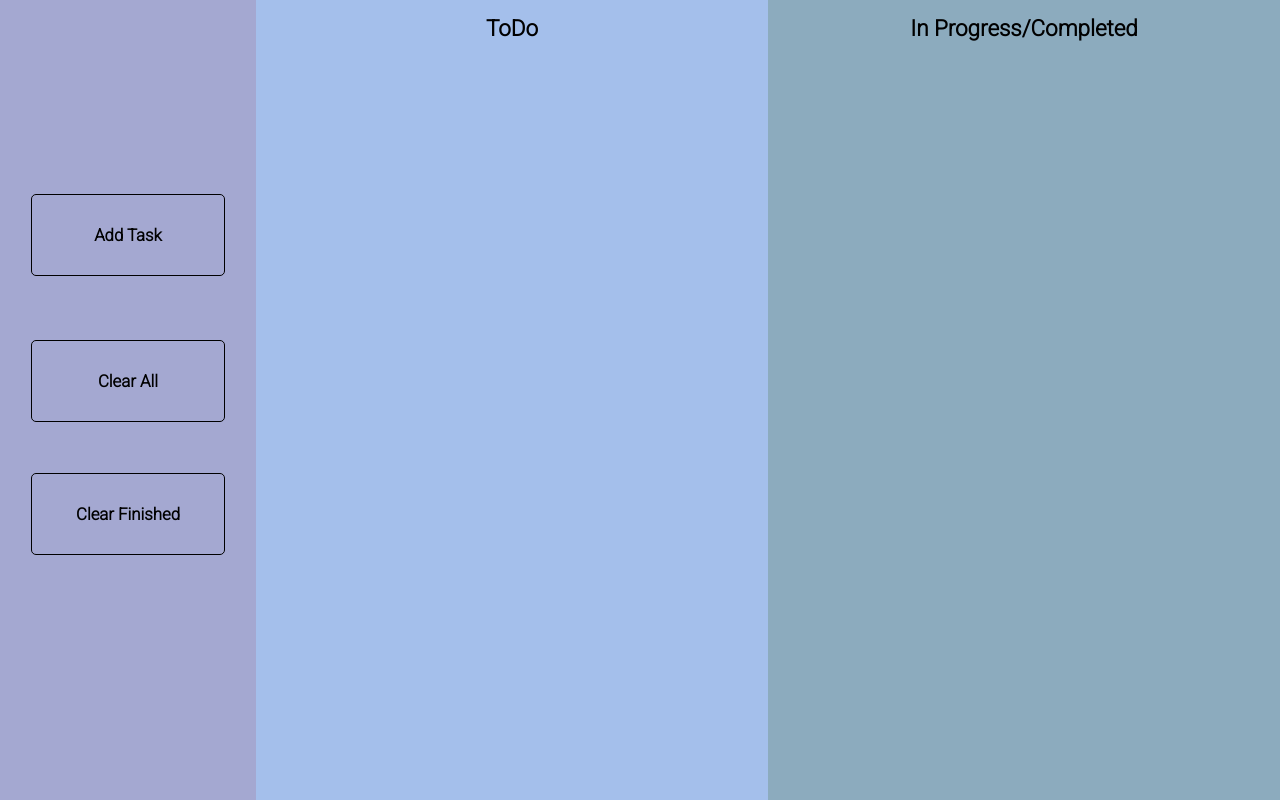
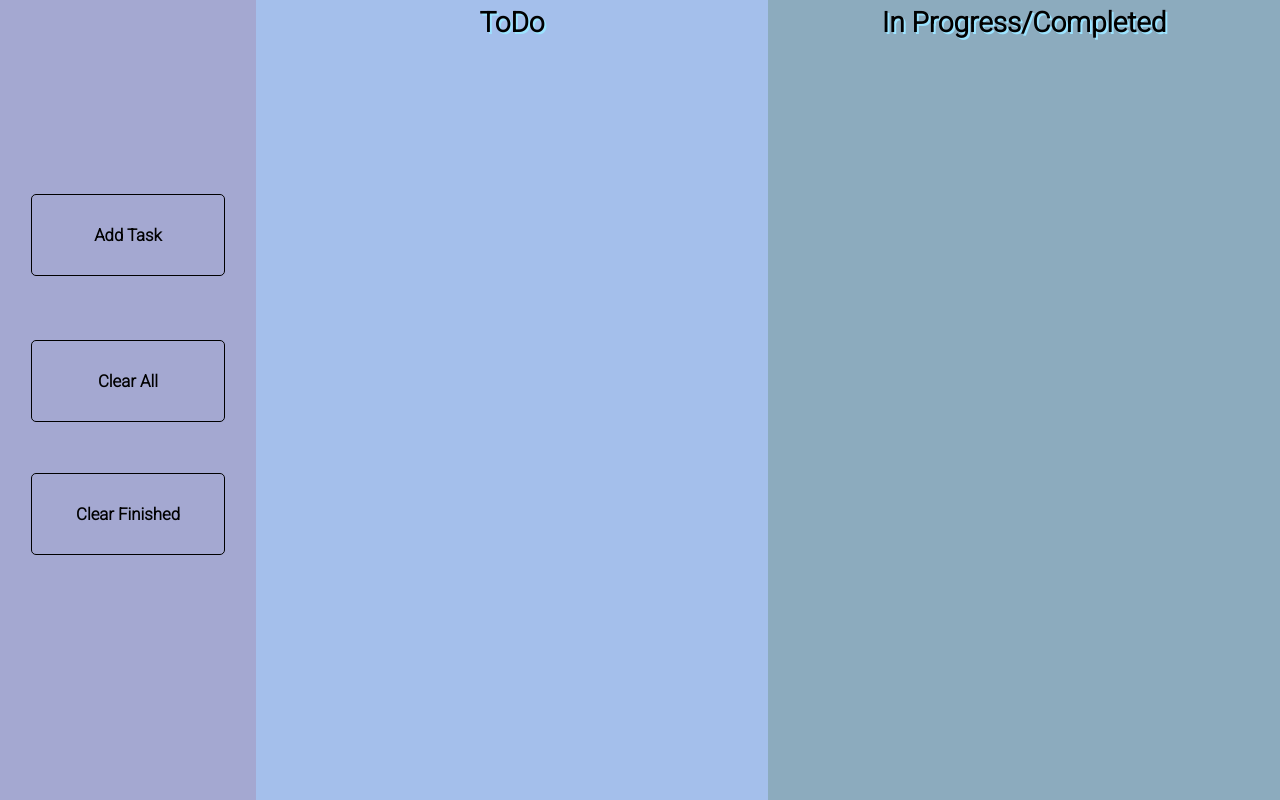
Before and after one commit to mwojd/verySimpleToDoList, a plain HTML site: page index.html in a window 1280 px wide. Drawn offline with Linux system fonts and the light colour scheme.

Commit message:
changed the category titles by removing the h1 tag and adding a span

```diff
--- a/css/main.css
+++ b/css/main.css
@@ -161,3 +161,9 @@ head, body, button, p {
     border: 1px solid #000000;
     font-size: 1.5em;
 }
+.catTitle {
+    font-size: 2.5em;
+    font-weight: bold;
+    margin: 1.25%;
+    text-shadow: 2px 2px .5px #9be3ff;
+}
--- a/js/script.js
+++ b/js/script.js
@@ -101,8 +101,8 @@ function endTask(taskIndex) {
 }
 function renderTasks() {
     sortByImportance();
-    todoList.innerHTML = "<h1>ToDo</h1>";
-    inProgressList.innerHTML = "<h1>In Progress/Completed</h1>";
+    todoList.innerHTML = '<span class="catTitle">ToDo</span>';
+    inProgressList.innerHTML = '<span class="catTitle">In Progress/Completed</span>';
     for (var i = 0; i < taskImportance.length; i++) {
         const taskIndex = taskImportance[i][2];
         if (task[taskIndex][3] === false) {
```
